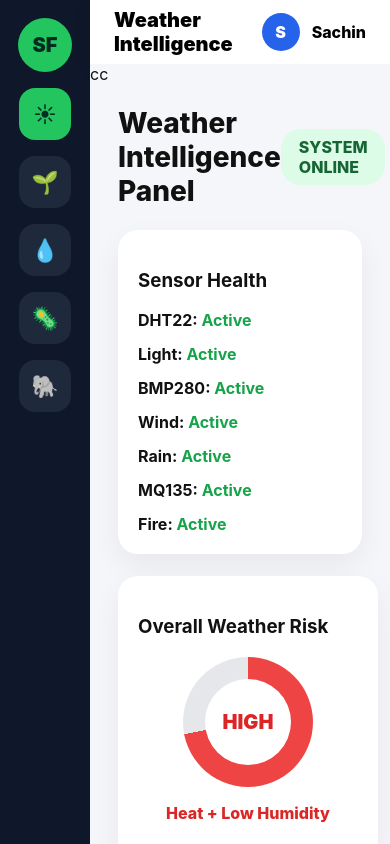
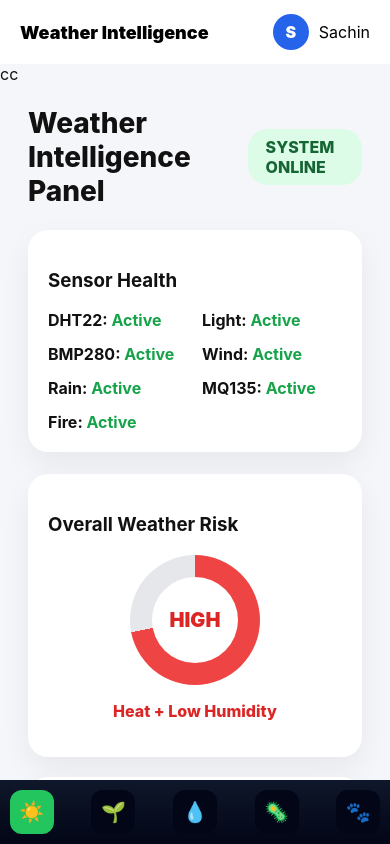
Before and after one commit to Codersachin07/Farmguardiandashboard, a plain HTML site: page index.html in a window 390 px wide. Drawn offline with nearby package versions, Linux system fonts and the light colour scheme.

Commit message:
Revamp Farm Guardian Dashboard layout and styles
Updated the layout and styles for the Farm Guardian Dashboard, including changes to the sidebar, main content area, and top bar. Improved responsiveness for mobile devices.

```diff
--- a/index.html
+++ b/index.html
@@ -2,59 +2,55 @@
 <html lang="en">
 <head>
 <meta charset="UTF-8">
-<title>SmartFarm Admin Dashboard</title>
+<title>Farm Guardian Dashboard</title>
 <meta name="viewport" content="width=device-width, initial-scale=1.0">
 
 <style>
-*{box-sizing:border-box;font-family:Inter,Arial,sans-serif}
-body{margin:0;background:#f4f6f9}
+*{margin:0;padding:0;box-sizing:border-box;font-family:Inter,Arial,sans-serif}
+body{background:#f4f6fb;height:100vh}
 
 /* LAYOUT */
 .app{
   display:flex;
   height:100vh;
+  flex-direction:row;
 }
 
-/* SIDEBAR */
+/* SIDEBAR (DESKTOP) */
 .sidebar{
   width:90px;
-  background:#0f172a;
+  background:linear-gradient(180deg,#0f172a,#020617);
   display:flex;
   flex-direction:column;
   align-items:center;
   padding:18px 0;
-  gap:16px;
+  gap:18px;
 }
 
 .logo{
-  width:54px;
-  height:54px;
+  width:52px;height:52px;
+  background:#22c55e;
   border-radius:50%;
-  background:#22c55e;
-  color:#022c22;
   display:flex;
   align-items:center;
   justify-content:center;
   font-weight:900;
-  font-size:20px;
+  color:#022c22;
 }
 
-.nav-btn{
-  width:52px;
-  height:52px;
+.icon{
+  width:50px;height:50px;
   border-radius:16px;
-  background:#1e293b;
-  color:#cbd5e1;
-  border:none;
-  cursor:pointer;
-  font-size:22px;
+  background:#020617;
   display:flex;
   align-items:center;
   justify-content:center;
+  font-size:22px;
+  cursor:pointer;
+  color:#94a3b8;
   transition:.25s;
 }
-.nav-btn:hover{background:#334155}
-.nav-btn.active{
+.icon:hover,.icon.active{
   background:#22c55e;
   color:#022c22;
 }
@@ -73,25 +69,20 @@ body{margin:0;background:#f4f6f9}
   display:flex;
   justify-content:space-between;
   align-items:center;
-  padding:0 24px;
-  box-shadow:0 6px 18px rgba(0,0,0,.06);
+  padding:0 20px;
+  box-shadow:0 4px 14px rgba(0,0,0,.08);
 }
-
 .title{
   font-size:20px;
   font-weight:900;
 }
-
 .admin{
   display:flex;
   align-items:center;
-  gap:12px;
-  font-weight:800;
+  gap:10px;
 }
-
 .admin-circle{
-  width:38px;
-  height:38px;
+  width:36px;height:36px;
   border-radius:50%;
   background:#2563eb;
   color:#fff;
@@ -104,18 +95,47 @@ body{margin:0;background:#f4f6f9}
 /* CONTENT */
 .content{
   flex:1;
-  position:relative;
 }
-
 iframe{
   width:100%;
   height:100%;
   border:none;
-  display:none;
 }
 
-iframe.active{
-  display:block;
+/* MOBILE */
+@media(max-width:768px){
+  .app{
+    flex-direction:column;
+  }
+
+  .sidebar{
+    width:100%;
+    height:64px;
+    flex-direction:row;
+    justify-content:space-around;
+    position:fixed;
+    bottom:0;
+    z-index:10;
+  }
+
+  .logo{
+    display:none;
+  }
+
+  .icon{
+    width:44px;
+    height:44px;
+    border-radius:12px;
+    font-size:20px;
+  }
+
+  .main{
+    margin-bottom:64px;
+  }
+
+  .title{
+    font-size:18px;
+  }
 }
 </style>
 </head>
@@ -128,11 +148,11 @@ iframe.active{
   <div class="sidebar">
     <div class="logo">SF</div>
 
-    <button class="nav-btn active" onclick="openTab('weather')" title="Weather">☀</button>
-    <button class="nav-btn" onclick="openTab('soil')" title="Soil">🌱</button>
-    <button class="nav-btn" onclick="openTab('irrigation')" title="Irrigation">💧</button>
-    <button class="nav-btn" onclick="openTab('disease')" title="Disease">🦠</button>
-    <button class="nav-btn" onclick="openTab('animal')" title="Animal Detection">🐘</button>
+    <div class="icon active" onclick="loadDash('weather.html',this)">☀️</div>
+    <div class="icon" onclick="loadDash('soil.html',this)">🌱</div>
+    <div class="icon" onclick="loadDash('Irrigation.html',this)">💧</div>
+    <div class="icon" onclick="loadDash('disease.html',this)">🦠</div>
+    <div class="icon" onclick="loadDash('animal.html',this)">🐾</div>
   </div>
 
   <!-- MAIN -->
@@ -149,11 +169,7 @@ iframe.active{
 
     <!-- CONTENT -->
     <div class="content">
-      <iframe id="weather" class="active" src="weather.html"></iframe>
-      <iframe id="soil" src="soil data.html"></iframe>
-      <iframe id="irrigation" src="Irrigation.html"></iframe>
-      <iframe id="disease" src="disease.html"></iframe>
-      <iframe id="animal" src="animal detection.html"></iframe>
+      <iframe id="frame" src="weather.html"></iframe>
     </div>
 
   </div>
@@ -161,21 +177,19 @@ iframe.active{
 </div>
 
 <script>
-function openTab(tab){
-  document.querySelectorAll("iframe").forEach(i=>i.classList.remove("active"));
-  document.getElementById(tab).classList.add("active");
-
-  document.querySelectorAll(".nav-btn").forEach(b=>b.classList.remove("active"));
-  event.target.classList.add("active");
+function loadDash(file,el){
+  document.getElementById("frame").src=file;
+  document.querySelectorAll(".icon").forEach(i=>i.classList.remove("active"));
+  el.classList.add("active");
 
   const titles={
-    weather:"Weather Intelligence",
-    soil:"Soil Intelligence",
-    irrigation:"Irrigation Control",
-    disease:"Crop Disease Monitor",
-    animal:"Animal Detection"
+    "weather.html":"Weather Intelligence",
+    "soil.html":"Soil Intelligence",
+    "Irrigation.html":"Irrigation Intelligence",
+    "disease.html":"Disease Detection",
+    "animal.html":"Animal Detection"
   };
-  document.getElementById("pageTitle").textContent=titles[tab];
+  document.getElementById("pageTitle").innerText=titles[file];
 }
 </script>
 
```
